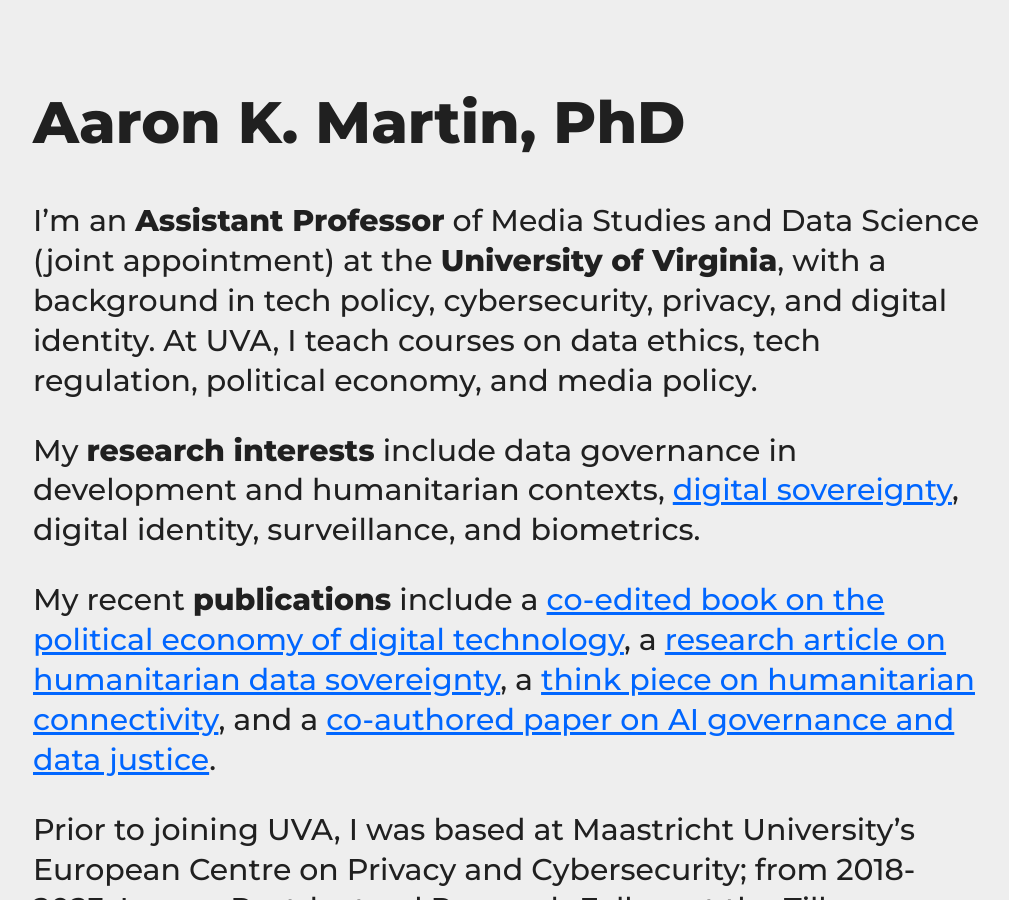
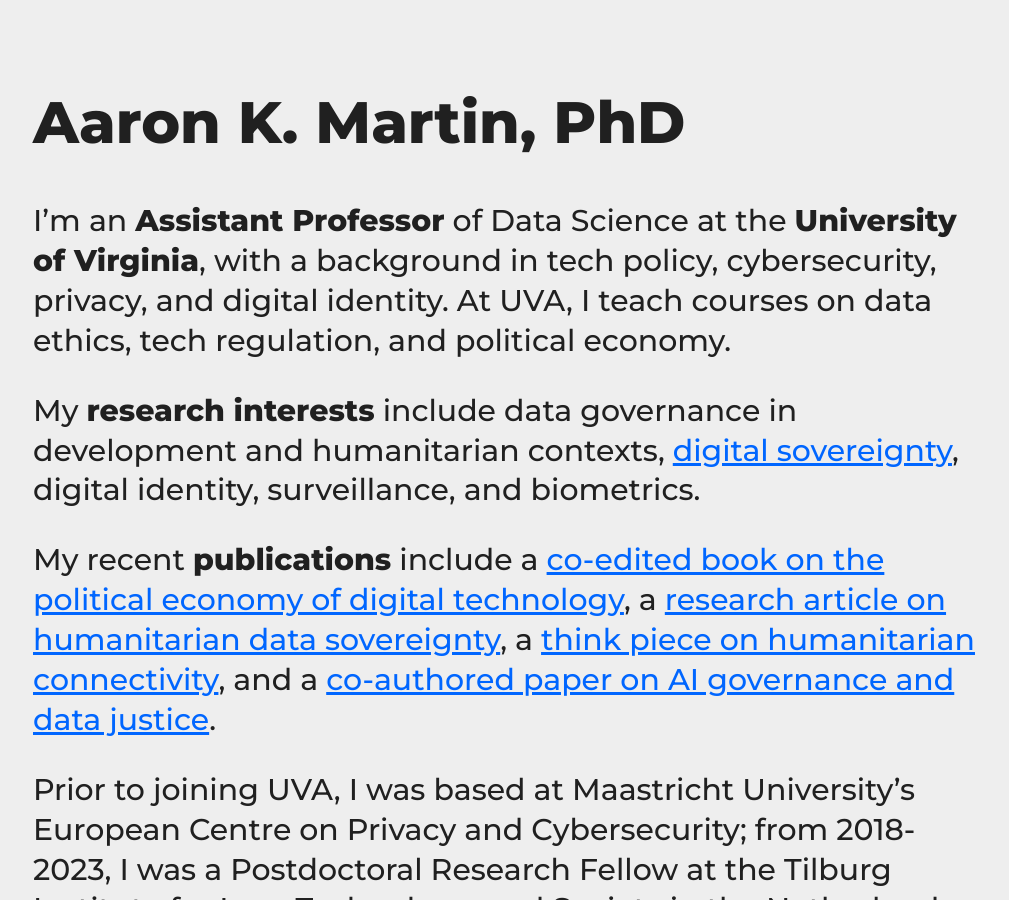
Before and after one commit to haroonalrasheed/641a, a Jekyll site: the page built from index.md, in a window 1280 px wide and 900 px high. Shown: the whole window, without its empty margins (131-1140 px from the left). Built offline with Jekyll 4.4.1, drawn with Linux system fonts in a browser that asks for light colours.

Commit message:
Update index.md

```diff
--- a/index.md
+++ b/index.md
@@ -2,7 +2,7 @@
 layout: default
 title: Aaron K. Martin, PhD
 ---
-I'm an **Assistant Professor** of Media Studies and Data Science (joint appointment) at the **University of Virginia**, with a background in tech policy, cybersecurity, privacy, and digital identity. At UVA, I teach courses on data ethics, tech regulation, political economy, and media policy.
+I'm an **Assistant Professor** of Data Science at the **University of Virginia**, with a background in tech policy, cybersecurity, privacy, and digital identity. At UVA, I teach courses on data ethics, tech regulation, and political economy.
 
 My **research interests** include data governance in development and humanitarian contexts, [digital sovereignty](https://www.digitalsovereigntyobservatory.org), digital identity, surveillance, and biometrics.
 
```
